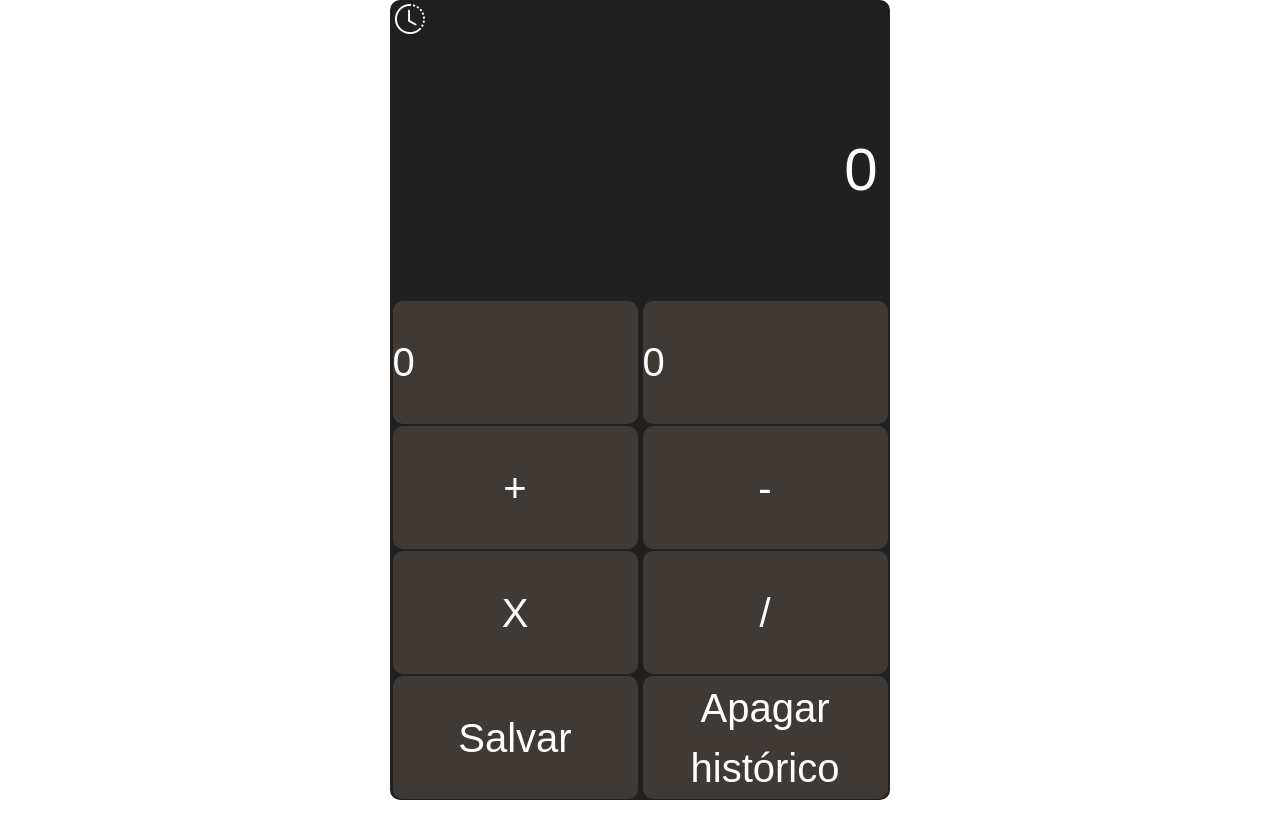
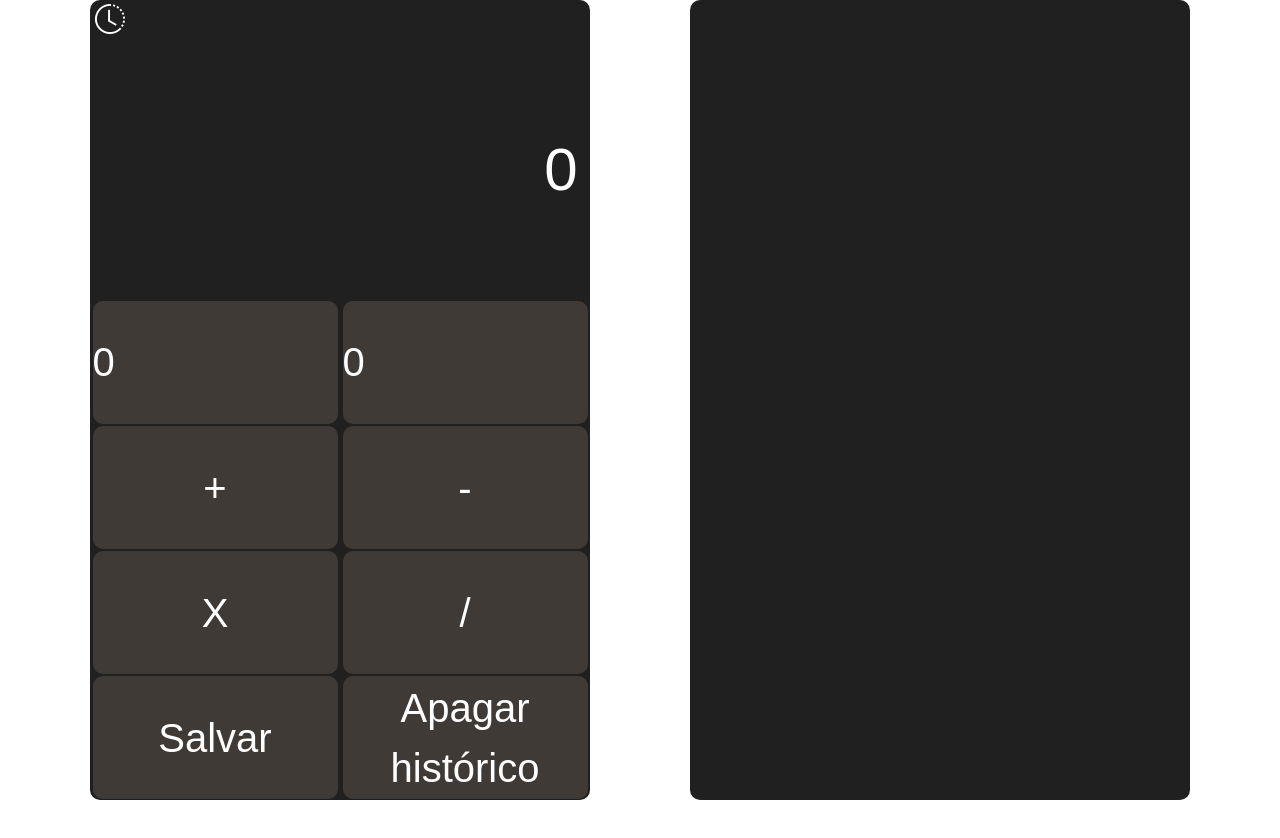
Before and after one commit to PValtrich/Calculadora2.0, a plain HTML site: page Pasta/Page/index.html in a window 1280 px wide. Before the commit the page ends 800 px from the top, so only its background shows below. Drawn offline with nearby package versions, Linux system fonts and the light colour scheme.

Commit message:
Update style.css

```diff
--- a/Pasta/CSS/style.css
+++ b/Pasta/CSS/style.css
@@ -21,6 +21,14 @@ main{
     width: 50rem;
     background: rgb(32, 32, 32);
     border-radius: 1rem;
+    margin-right: 5rem;
+}
+.his{
+    height: 80rem;
+    width: 50rem;
+    background: rgb(32, 32, 32);
+    border-radius: 1rem;
+    margin-left: 5rem;
 }
 section{
     height: 4rem;
@@ -98,3 +106,9 @@ header{ /*Div top*/
 .teclas:hover{
     background: rgb(55, 49, 46);
 }
+#conteudo{
+    font-size: 6rem;
+    color: white;
+    height: 100%;
+    overflow-x: auto;
+}
```
